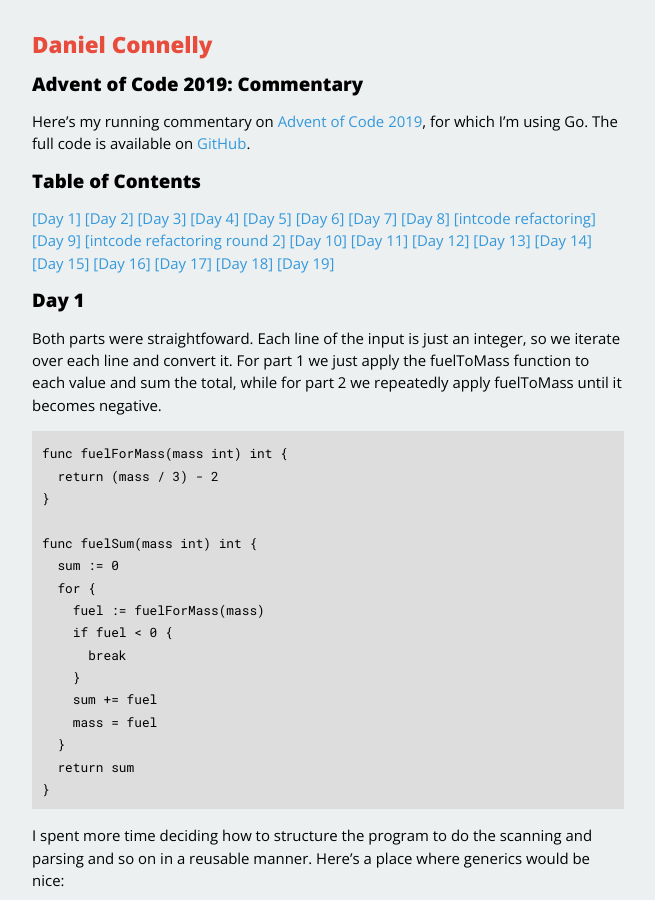
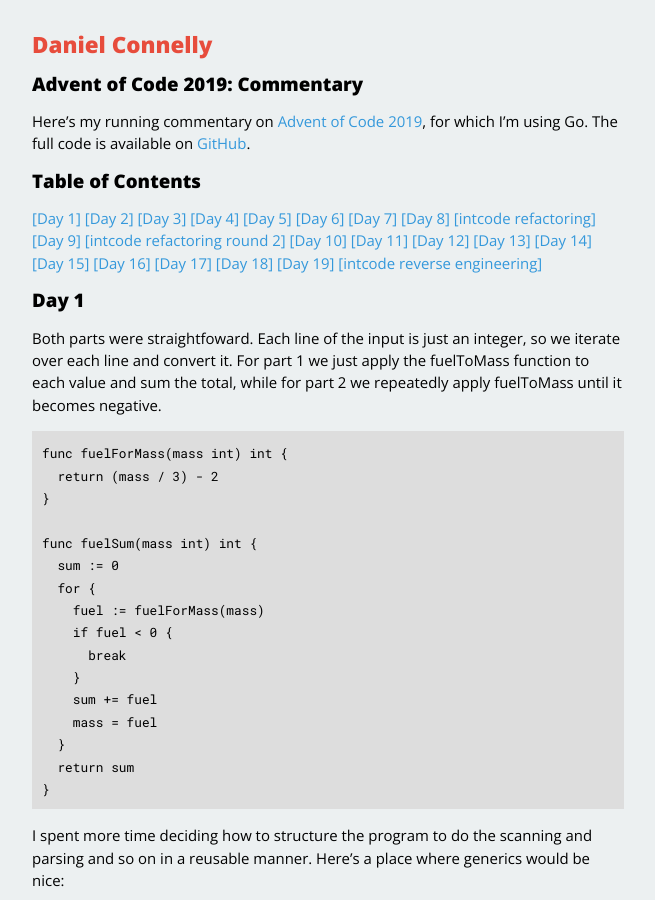
Before and after one commit to dhconnelly/dhconnelly.github.io, a Jekyll site: the page built from _posts/2019-12-01-advent-2019-running.md, in a window 1280 px wide and 900 px high. Shown: the whole window, without its empty margins (312-967 px from the left). Built offline with Jekyll 4.4.1, drawn with Linux system fonts in a browser that asks for light colours; some of the changed text lies outside the part shown.

Commit message:
add header+link for disassembling day19

```diff
--- a/_posts/2019-12-01-advent-2019-running.md
+++ b/_posts/2019-12-01-advent-2019-running.md
@@ -18,7 +18,8 @@
 [[Day 10]](#day-10) [[Day 11]](#day-11) [[Day 12]](#day-12)
 [[Day 13]](#day-13) [[Day 14]](#day-14) [[Day 15]](#day-15)
 [[Day 16]](#day-16) [[Day 17]](#day-17) [[Day 18]](#day-18)
-[[Day 19]](#day-19)
+[[Day 19]](#day-19) [[intcode reverse
+engineering]](#intcode-reverse-engineering)
 
 ## Day 1
 
@@ -3183,6 +3184,8 @@
 hoping it had that shape, I decided to disassemble the drone
 Intcode program directly and see how it was determining points.
 
+### Intcode reverse engineering
+
 First I wrote a [disassembly
 procedure](https://github.com/dhconnelly/advent-of-code-2019/blob/master/intcode/disasm.go)
 and small [tool that wraps
```
